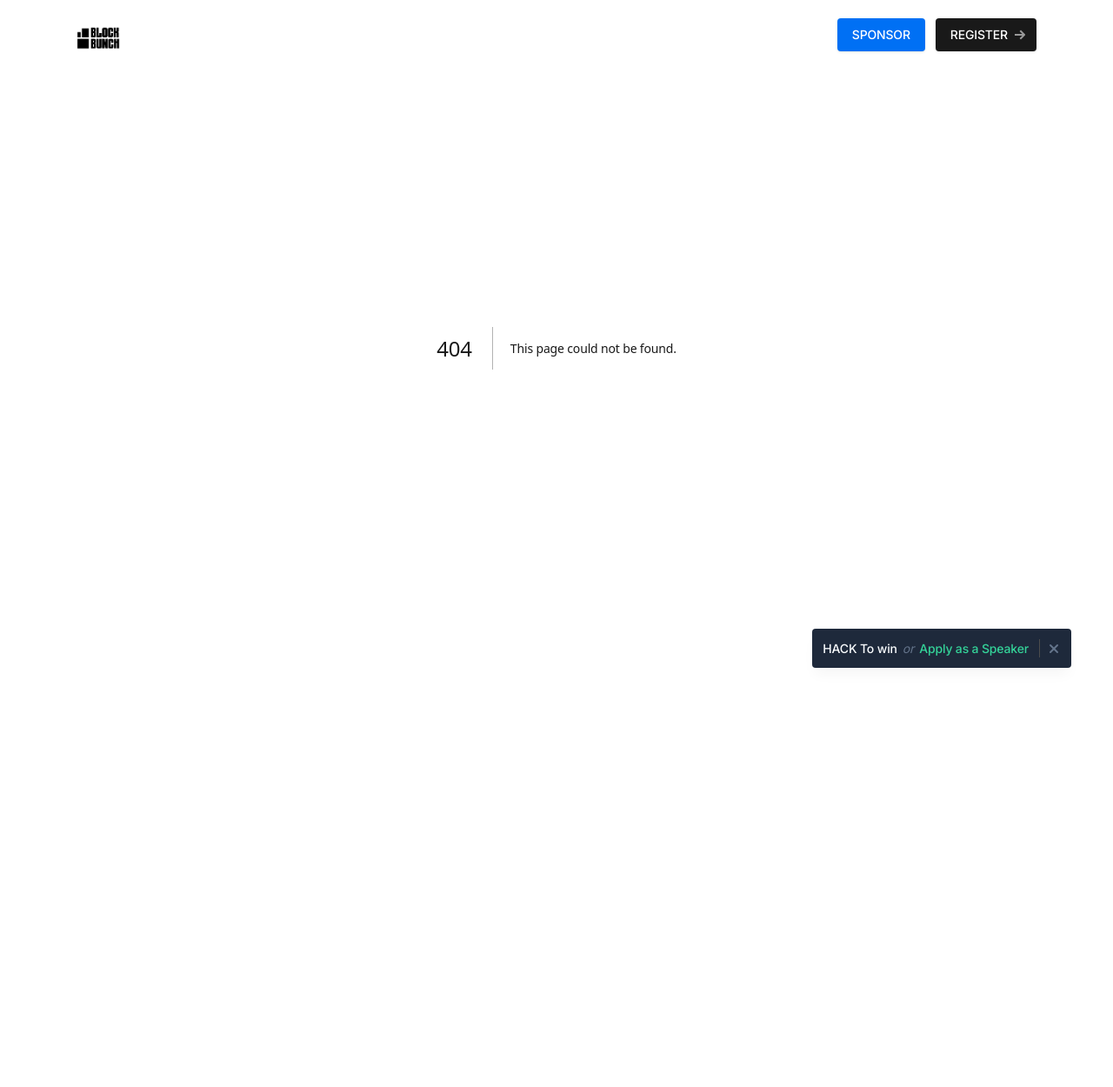
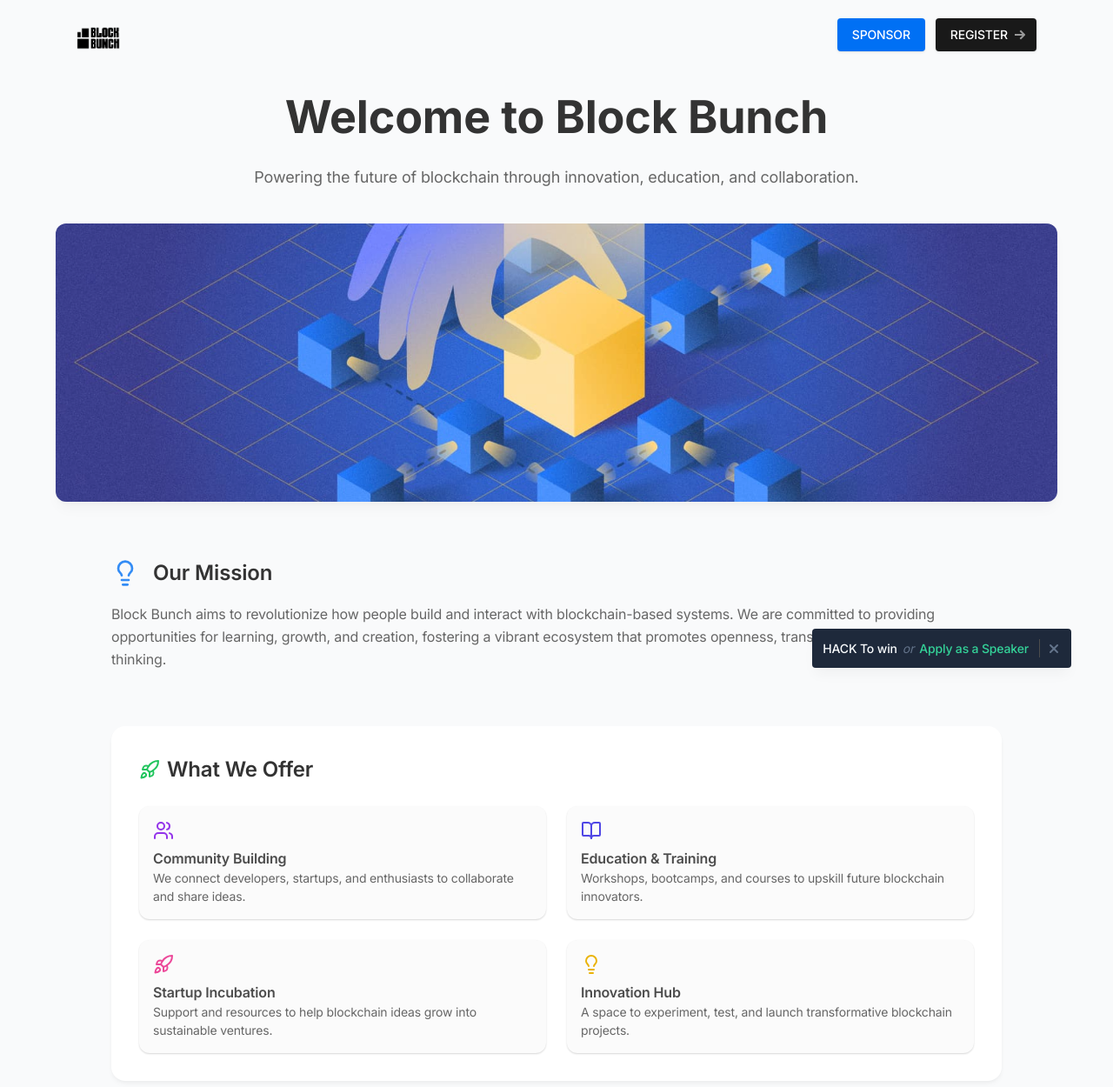
Before and after one commit to eliashezron/devfest, a Next.js app: page /blockbunch in a window 1280 px wide. Before the commit this address had no page. Shown: the top 1250 px of the page at 87% size. Before the commit the page ends 800 px from the top, so only its background shows below. Built offline with nearby package versions, Linux system fonts and the light colour scheme.

Commit message:
blockbunch page

```diff
--- /dev/null
+++ b/app/blockbunch/page.tsx
@@ -0,0 +1,5 @@
+import BlockBunch from "@/components/blockbunch";
+
+export default function BlockBunchPage() {
+    return <BlockBunch />;
+}
--- /dev/null
+++ b/components/blockbunch.tsx
@@ -0,0 +1,83 @@
+import Image from "next/image";
+import { Lightbulb, Users, Rocket, BookOpen } from "lucide-react";
+
+export default function BlockBunch() {
+    return (
+        <div className="bg-gray-50 min-h-screen pt-24 px-6 md:px-12">
+            {/* Hero Section */}
+            <div className="max-w-6xl mx-auto text-center mb-16">
+                <h1 className="text-5xl font-bold text-gray-800 mb-4">Welcome to Block Bunch</h1>
+                <p className="text-lg text-gray-600 max-w-3xl mx-auto">
+                    Powering the future of blockchain through innovation, education, and collaboration.
+                </p>
+                <div className="relative mt-10 w-full h-64 md:h-80 rounded-xl overflow-hidden shadow-lg mx-auto">
+                    <Image
+                        src="/images/blockchain-illustration.jpg"
+                        alt="Blockchain Illustration"
+                        fill
+                        className="object-cover opacity-90"
+                    />
+                </div>
+            </div>
+
+            {/* Mission */}
+            <section className="max-w-5xl mx-auto mb-16">
+                <div className="flex items-center gap-4 mb-4">
+                    <Lightbulb className="w-8 h-8 text-blue-500" />
+                    <h2 className="text-2xl font-semibold text-gray-800">Our Mission</h2>
+                </div>
+                <p className="text-gray-600 leading-relaxed">
+                    Block Bunch aims to revolutionize how people build and interact with blockchain-based systems.
+                    We are committed to providing opportunities for learning, growth, and creation, fostering a vibrant
+                    ecosystem that promotes openness, transparency, and decentralized thinking.
+                </p>
+            </section>
+
+            {/* What We Offer */}
+            <section className="bg-white rounded-2xl p-8 shadow-md max-w-5xl mx-auto mb-16">
+                <h2 className="text-2xl font-semibold text-gray-800 mb-6 flex items-center gap-2">
+                    <Rocket className="w-6 h-6 text-green-500" />
+                    What We Offer
+                </h2>
+                <div className="grid md:grid-cols-2 gap-6">
+                    <div className="p-4 bg-gray-100 rounded-xl shadow-sm">
+                        <Users className="w-6 h-6 text-purple-600 mb-2" />
+                        <h3 className="font-semibold text-gray-700">Community Building</h3>
+                        <p className="text-sm text-gray-600">We connect developers, startups, and enthusiasts to collaborate and share ideas.</p>
+                    </div>
+                    <div className="p-4 bg-gray-100 rounded-xl shadow-sm">
+                        <BookOpen className="w-6 h-6 text-indigo-600 mb-2" />
+                        <h3 className="font-semibold text-gray-700">Education & Training</h3>
+                        <p className="text-sm text-gray-600">Workshops, bootcamps, and courses to upskill future blockchain innovators.</p>
+                    </div>
+                    <div className="p-4 bg-gray-100 rounded-xl shadow-sm">
+                        <Rocket className="w-6 h-6 text-pink-500 mb-2" />
+                        <h3 className="font-semibold text-gray-700">Startup Incubation</h3>
+                        <p className="text-sm text-gray-600">Support and resources to help blockchain ideas grow into sustainable ventures.</p>
+                    </div>
+                    <div className="p-4 bg-gray-100 rounded-xl shadow-sm">
+                        <Lightbulb className="w-6 h-6 text-yellow-500 mb-2" />
+                        <h3 className="font-semibold text-gray-700">Innovation Hub</h3>
+                        <p className="text-sm text-gray-600">A space to experiment, test, and launch transformative blockchain projects.</p>
+                    </div>
+                </div>
+            </section>
+
+            {/* Call to Action */}
+            <section className="text-center py-12 max-w-4xl mx-auto">
+                <h2 className="text-3xl font-bold text-gray-800 mb-4">Ready to Join the Movement?</h2>
+                <p className="text-gray-600 mb-6">
+                    Whether you're a developer, investor, or simply curious about blockchain, Block Bunch is your launchpad to the future.
+                </p>
+                <button className="bg-blue-600 text-white px-6 py-3 rounded-full hover:bg-blue-700 transition duration-300">
+                    Get Involved
+                </button>
+            </section>
+
+            {/* Footer */}
+            <footer className="text-center text-sm text-gray-400 py-8">
+                &copy; {new Date().getFullYear()} Block Bunch. All rights reserved.
+            </footer>
+        </div>
+    );
+}
--- a/components/ui/logo.tsx
+++ b/components/ui/logo.tsx
@@ -1,9 +1,10 @@
 import Link from 'next/link'
 import Image from 'next/image'
+import blockbunch from "@/components/blockbunch";
 
 export default function Logo() {
   return (
-    <Link href="/" className="block" aria-label="block bunch">
+    <Link href="/blockbunch" className="block" aria-label="block bunch">
       <Image src="/images/logo.png" width={50} height={50} alt="block bunch" />
     </Link>
   )
```
Also changed, not shown: components/ui/header.tsx (+0 -62 lines), public/images/blockchain-illustration.jpg (added).
